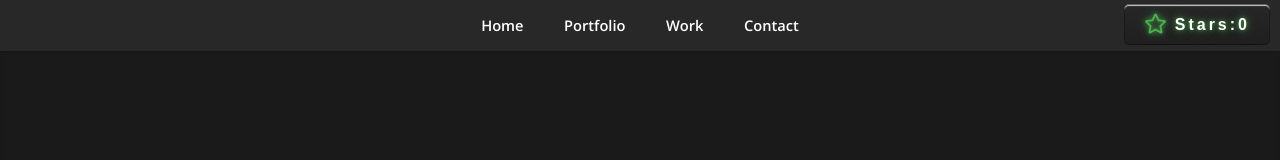
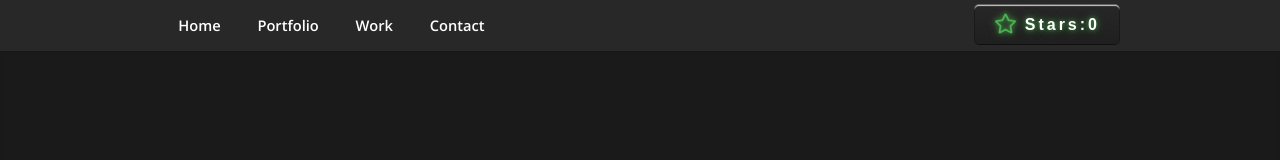
Before and after one commit to BEQSONA-cmd/Portfolio_js, a website: page index.html in a window 1280 px wide. Shown: the top 160 px of the page. Drawn offline with nearby package versions, Linux system fonts and the light colour scheme; no server answers.

Commit message:
star position

```diff
--- a/assets/css/main.css
+++ b/assets/css/main.css
@@ -1,5 +1,6 @@
 @import url("https://fonts.googleapis.com/css?family=Open+Sans:300,300italic,600,600italic,700");
 @import url("fontawesome-all.min.css");
+
 
 
 .large-image {
@@ -24,6 +25,7 @@
     align-items: center;
 	letter-spacing: 3px;
     text-shadow: 0 0 5px rgba(76, 175, 80, 0.8), 0 0 10px rgba(76, 175, 80, 0.6);
+	margin-left: auto;
 }
 
 #star-button .fa-star {
@@ -32,16 +34,19 @@
     text-shadow: 0 0 5px rgba(76, 175, 80, 0.8), 0 0 10px rgba(76, 175, 80, 0.6);
 }
 
-#star-section p {
-    color: #4CAF50;
-    margin: 0;
-    text-shadow: 0 0 5px rgba(76, 175, 80, 0.8), 0 0 10px rgba(76, 175, 80, 0.6);
+#nav ul {
+	display: flex;
+	align-items: center;
+
 }
 
-#star-section {
-    position: absolute;
-    top: 0px;
-    right: 10px;
+#nav li {
+	margin-right: 0px;
+}
+
+#nav {
+	display: flex;
+	justify-content: space-between;
 }
 
 @media (max-width: 768px) {
--- a/index.html
+++ b/index.html
@@ -18,14 +18,14 @@
 				<li><a href="#Portfolio">Portfolio</a></li>
 				<li><a href="#Work">Work</a></li>
 				<li><a href="#Contact">Contact</a></li>
-				</ul>
-			</div>
-			<div id="star-section">
+				<li style="margin-left: auto;"> <!-- This helps align the button to the right -->
 					<button id="star-button">
 						<i class="icon fa-star"></i>Stars:<span id="star-count">0</span>
 					</button>
-			</div>
+				</li>
+			</ul>
 		</nav>
+
 
 		<!-- Home -->
 		<article id="top" class="wrapper style1">
--- a/star_count.json
+++ b/star_count.json
@@ -1 +1 @@
-{"starCount":4}
+{"starCount":0}
```
Lines whose indentation alone changed are shown as unchanged.
